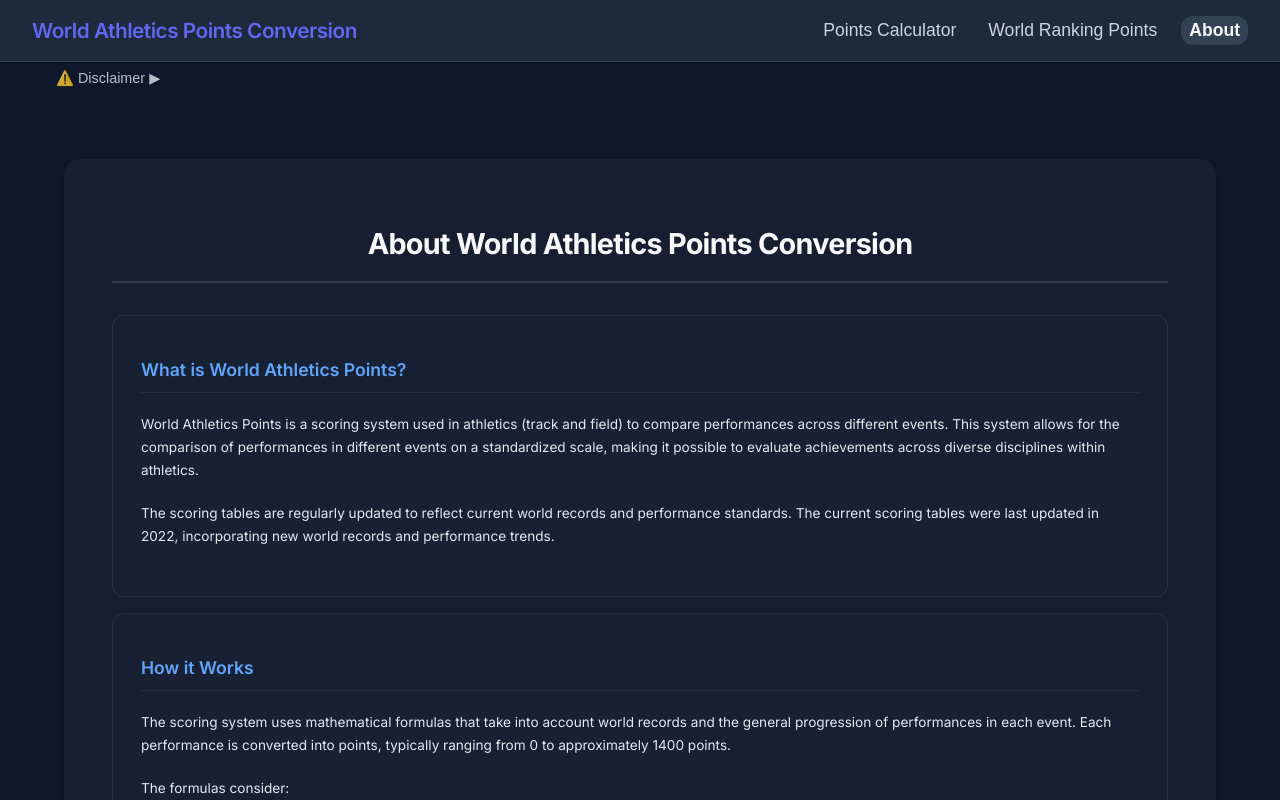
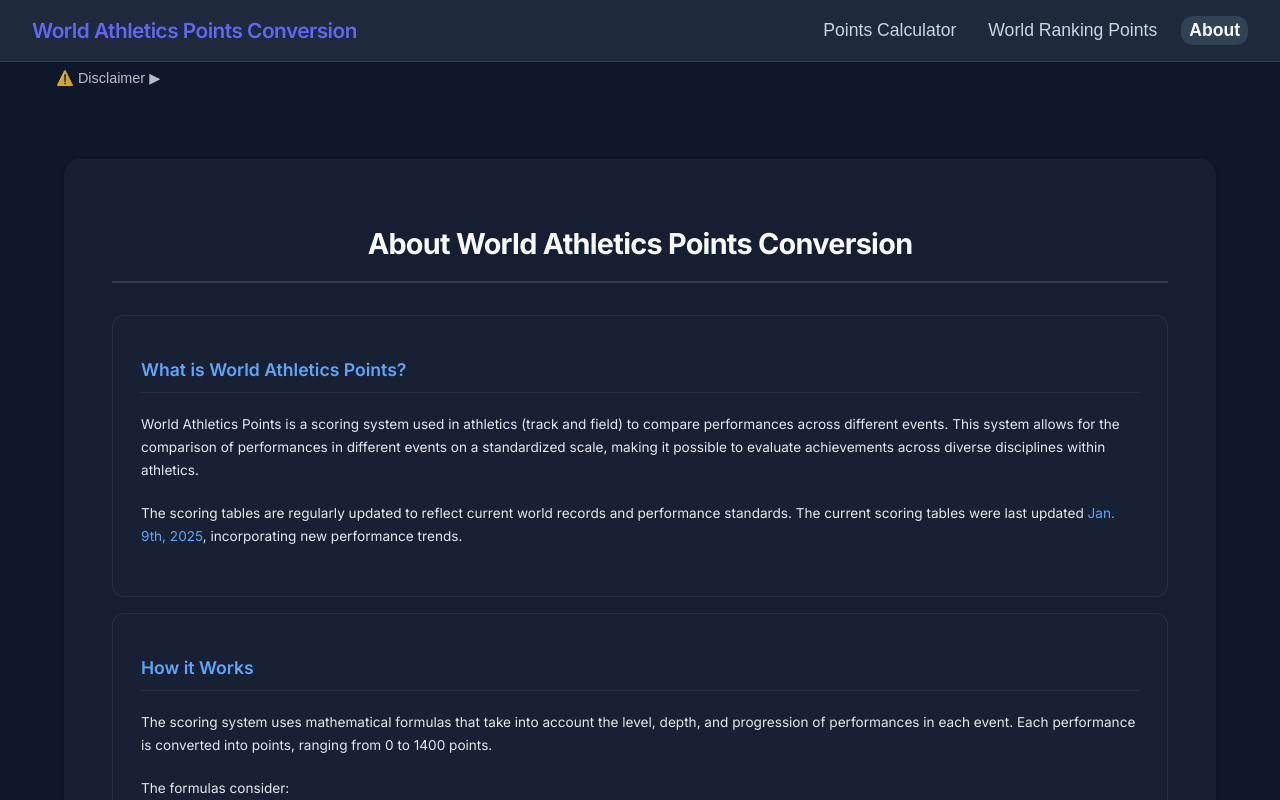
Before and after one commit to simengut/World-Athletics-Points-Calculator, a React (Create React App) app: page / in a window 1280 px wide. Both pictures are taken after a click on the button "About". Shown: the top 800 px of the page. Built offline with nearby package versions, Linux system fonts and the light colour scheme.

Commit message:
small changes about section

```diff
--- a/src/components/About.js
+++ b/src/components/About.js
@@ -14,16 +14,14 @@
           </p>
           <p>
             The scoring tables are regularly updated to reflect current world records and performance standards.
-            The current scoring tables were last updated in 2022, incorporating new world records and performance trends.
+            The current scoring tables were last updated <a href="https://worldathletics.org/news/news/scoring-tables-2025" target="_blank" rel="noopener noreferrer">Jan. 9th, 2025</a>, incorporating new performance trends.
           </p>
         </section>
 
         <section className="about-section">
           <h2>How it Works</h2>
           <p>
-            The scoring system uses mathematical formulas that take into account world records and the general
-            progression of performances in each event. Each performance is converted into points, typically ranging
-            from 0 to approximately 1400 points.
+            The scoring system uses mathematical formulas that take into account the level, depth, and progression of performances in each event. Each performance is converted into points, ranging from 0 to 1400 points.
           </p>
           <p>
             The formulas consider:
@@ -32,7 +30,6 @@
             <li>The type of event (track, field, or combined events)</li>
             <li>Gender-specific standards</li>
             <li>Indoor vs outdoor conditions</li>
-            <li>Technical differences between events</li>
           </ul>
         </section>
 
--- a/src/components/Disclaimer.js
+++ b/src/components/Disclaimer.js
@@ -18,8 +18,8 @@
           <ul>
             <li>While we strive for accuracy, there may be small variations in calculations as World Athletics has not publicly released their official scoring coefficients</li>
             <li>Some scoring ranges and competition points are approximated based on available data</li>
-            <li>The platform is continuously being updated and may occasionally experience bugs or technical issues</li>
-            <li>Additional unofficial events and features will be added over time</li>
+            <li>The platform is  being updated and may occasionally experience bugs or technical issues</li>
+            <li>Additional unofficial events and features will be added soon</li>
             <li>This tool is provided for reference purposes only and should not be considered official</li>
           </ul>
           <p>We welcome feedback and bug reports to help improve the accuracy and functionality of this service.</p>
```
